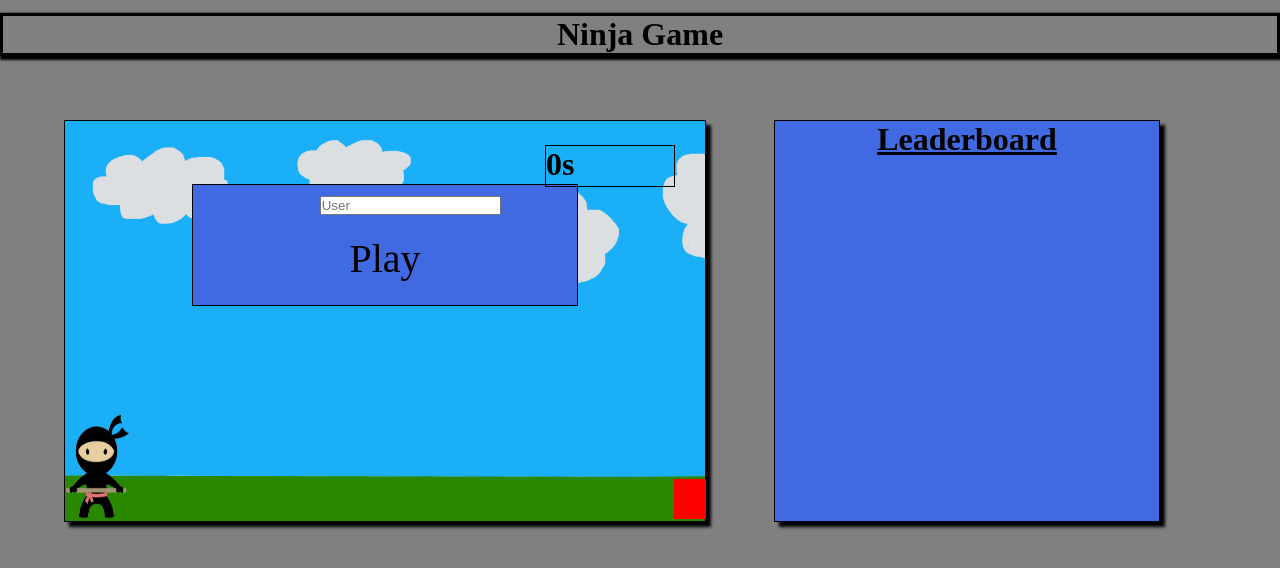
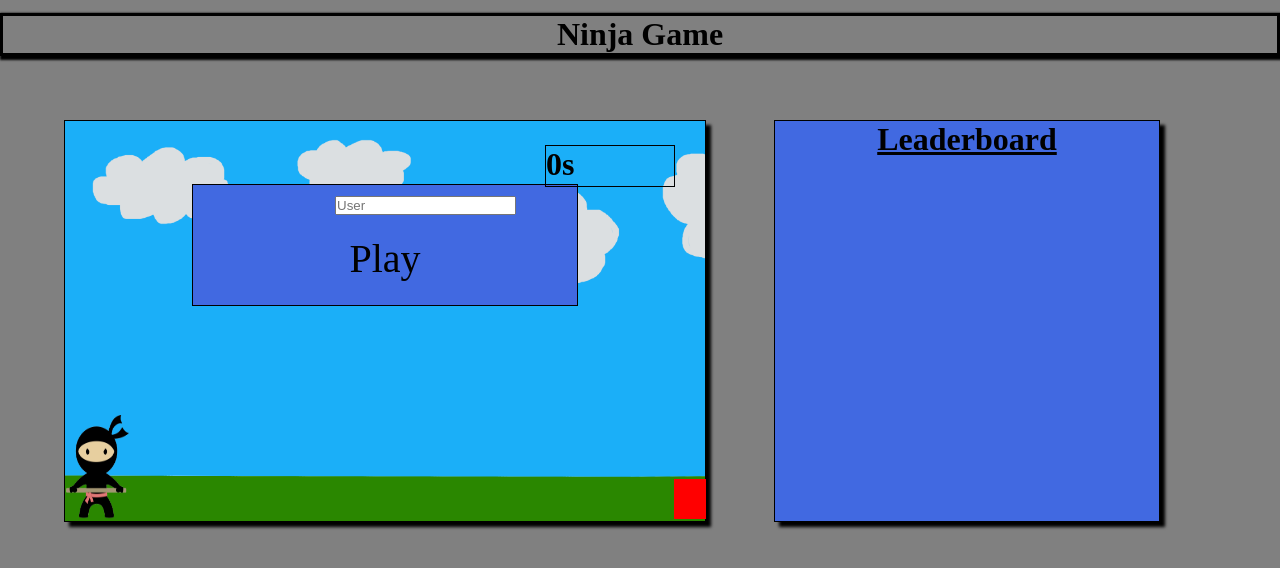
Before and after one commit to pigey/sti-frontend, a website: page public/index.html in a window 1280 px wide. Drawn offline with Linux system fonts and the light colour scheme; no server answers.

Commit message:
position to user name change

```diff
--- a/public/css/index.css
+++ b/public/css/index.css
@@ -113,6 +113,6 @@ body{
     text-align: center;
 }
 #fname{
-    margin-left: 33%;
+    margin-left: 37%;
     margin-top: 3%;
 }
```
